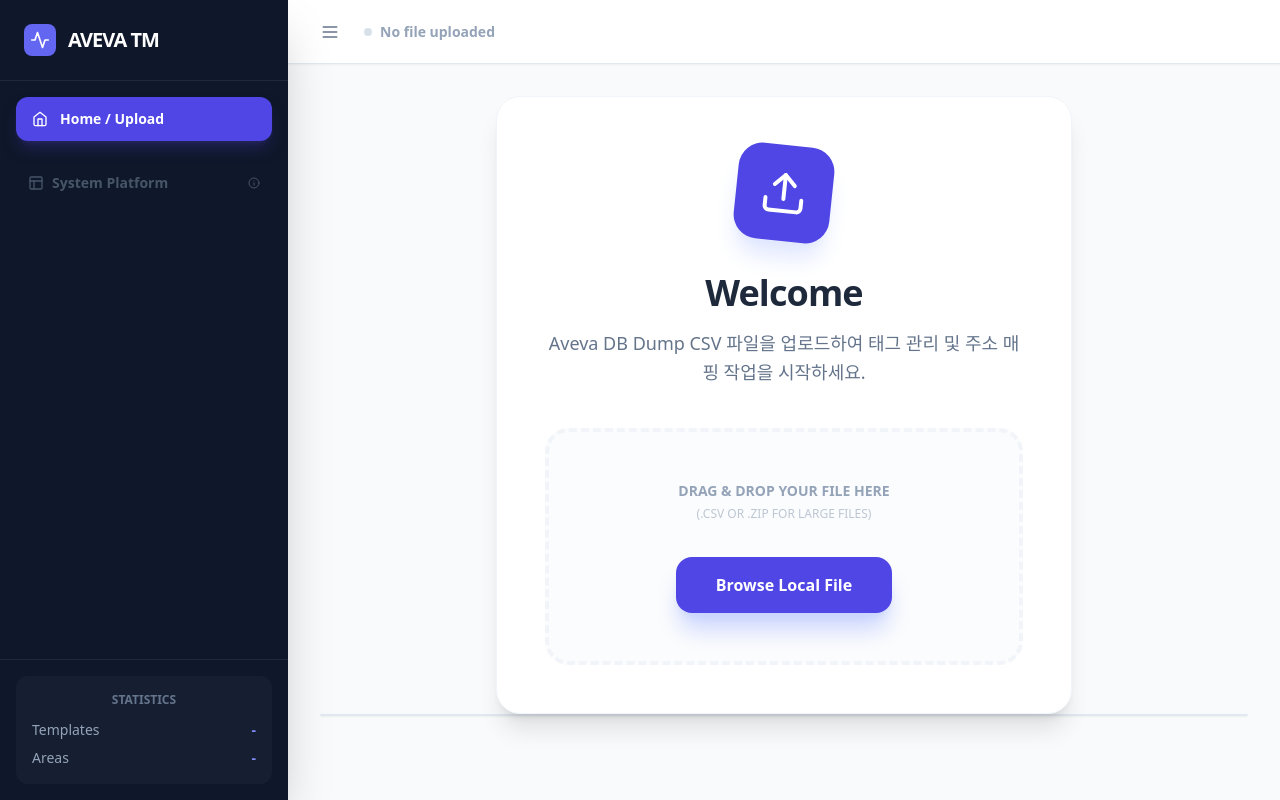
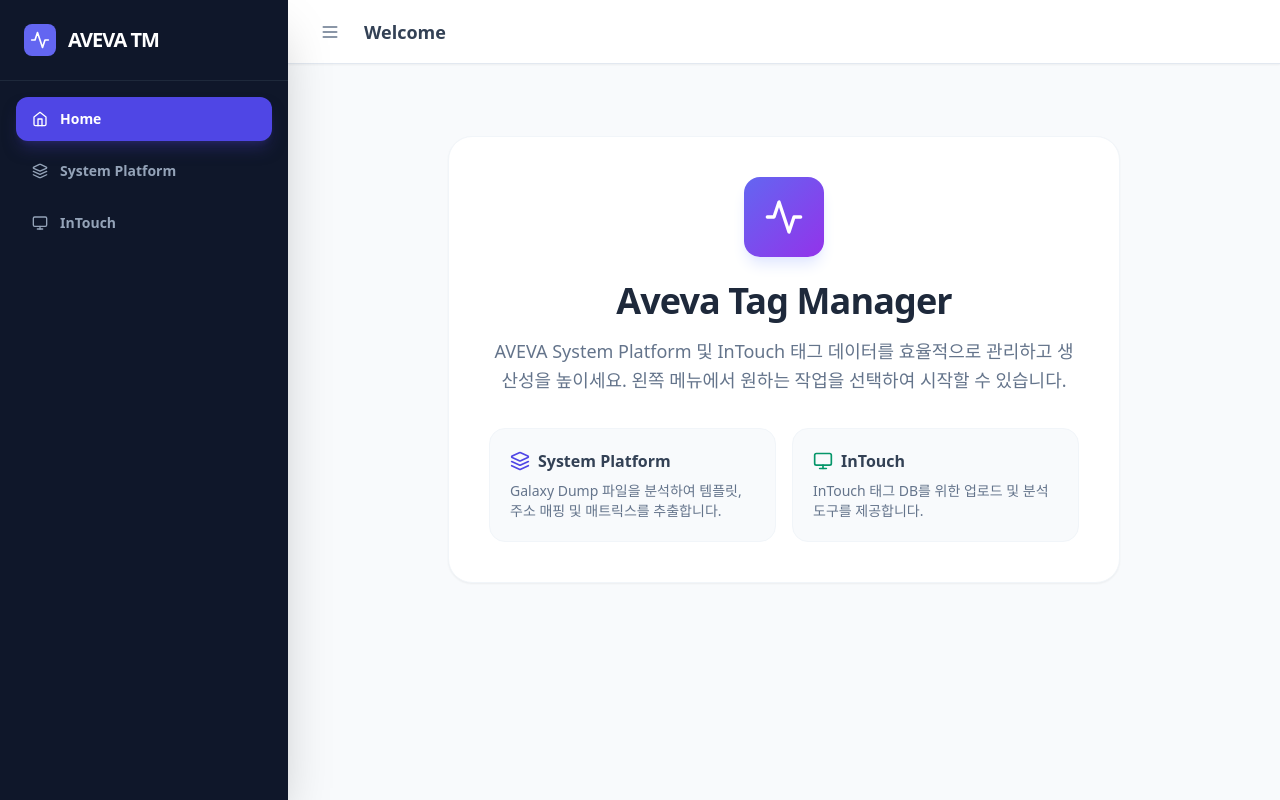
Before and after one commit to chaturu/Aveva_Tag_Manager, a React (Vite) app in the folder web_app/frontend/: page / in a window 1280 px wide. Built offline with nearby package versions, Linux system fonts and the light colour scheme.

Commit message:
feat: Separate System Platform and InTouch UI

```diff
--- a/web_app/frontend/src/App.jsx
+++ b/web_app/frontend/src/App.jsx
@@ -1,6 +1,6 @@
 import React, { useState, useEffect } from 'react';
 import axios from 'axios';
-import { Upload, FileText, Layout, Activity, Download, CheckCircle, AlertCircle, ChevronDown, ChevronRight, Menu, Home, Info } from 'lucide-react';
+import { Upload, FileText, Layout, Activity, Download, CheckCircle, AlertCircle, ChevronDown, ChevronRight, Menu, Home, Info, Monitor, Layers } from 'lucide-react';
 import { clsx } from 'clsx';
 import { twMerge } from 'tailwind-merge';
 
@@ -12,14 +12,17 @@
     const [user, setUser] = useState({ id: 'guest' });
     const [session, setSession] = useState(null);
     const [uploading, setUploading] = useState(false);
-    const [activeTab, setActiveTab] = useState('home');
+
+    // Navigation State
+    const [activeMenu, setActiveMenu] = useState('home'); // 'home' | 'system_platform' | 'intouch'
+    const [activeSubMenu, setActiveSubMenu] = useState('templates'); // 'templates' | 'areas' | 'extensions'
+
     const [selectedTemplates, setSelectedTemplates] = useState([]);
     const [selectedAreas, setSelectedAreas] = useState([]);
     const [processing, setProcessing] = useState(false);
     const [message, setMessage] = useState(null);
     const [dragActive, setDragActive] = useState(false);
     const [isSidebarOpen, setIsSidebarOpen] = useState(true);
-    const [isSystemPlatformOpen, setIsSystemPlatformOpen] = useState(true);
 
     const uploadFile = async (file) => {
         if (!file) return;
@@ -42,8 +45,12 @@
                 headers: { 'Content-Type': 'multipart/form-data' },
             });
             setSession(res.data);
-            setActiveTab('templates'); // 업로드 성공 시 첫 번째 기능 탭으로 이동
             setMessage({ type: 'success', text: 'File uploaded successfully!' });
+
+            // Auto-select first feature if applicable, or stay on current menu
+            if (activeMenu === 'system_platform') {
+                setActiveSubMenu('templates');
+            }
         } catch (err) {
             console.error(err);
             setMessage({ type: 'error', text: 'Upload failed: ' + (err.response?.data?.detail || err.message) });
@@ -135,120 +142,15 @@
         } catch (err) { setMessage({ type: 'error', text: 'Analysis failed.' }); } finally { setProcessing(false); }
     };
 
-    return (
-        <div className="min-h-screen bg-slate-50 flex overflow-hidden">
-            {/* Sidebar (Always Visible) */}
-            <aside className={cn(
-                "bg-slate-900 text-slate-300 w-72 flex-shrink-0 flex flex-col transition-all duration-300 z-20 shadow-2xl",
-                !isSidebarOpen && "-ml-72"
-            )}>
-                <div className="p-6 border-b border-slate-800 flex items-center gap-3">
-                    <div className="w-8 h-8 bg-indigo-500 rounded-lg flex items-center justify-center">
-                        <Activity className="text-white w-5 h-5" />
-                    </div>
-                    <span className="font-black text-xl text-white tracking-tighter">AVEVA TM</span>
-                </div>
-
-                <nav className="flex-1 p-4 overflow-y-auto">
-                    <SidebarItem id="home" label="Home / Upload" icon={Home} active={activeTab} set={setActiveTab} />
-
-                    <div className="mt-6 mb-2">
-                        <button
-                            onClick={() => setIsSystemPlatformOpen(!isSystemPlatformOpen)}
-                            disabled={!session}
-                            className={cn(
-                                "w-full flex items-center justify-between px-3 py-2 text-sm font-bold transition-colors",
-                                !session ? "text-slate-600 cursor-not-allowed" : "text-slate-400 hover:text-white"
-                            )}
-                        >
-                            <span className="flex items-center gap-2">
-                                <Layout className="w-4 h-4" /> System Platform
-                            </span>
-                            {!session ? <Info className="w-3 h-3" /> : (isSystemPlatformOpen ? <ChevronDown className="w-4 h-4" /> : <ChevronRight className="w-4 h-4" />)}
-                        </button>
-
-                        {isSystemPlatformOpen && session && (
-                            <div className="mt-1 ml-4 flex flex-col gap-1 border-l border-slate-800">
-                                <SidebarSubItem id="templates" label="Extract Templates" active={activeTab} set={setActiveTab} />
-                                <SidebarSubItem id="areas" label="Extract Areas" active={activeTab} set={setActiveTab} />
-                                <SidebarSubItem id="extensions" label="Extensions & PLC" active={activeTab} set={setActiveTab} />
-                            </div>
-                        )}
-                    </div>
-                </nav>
-
-                <div className="p-4 border-t border-slate-800">
-                    <div className="bg-slate-800/50 p-4 rounded-xl">
-                        <h3 className="text-xs font-black text-slate-500 uppercase mb-3 text-center">Statistics</h3>
-                        <div className="space-y-2">
-                            <div className="flex justify-between text-sm">
-                                <span className="text-slate-400">Templates</span>
-                                <span className="text-indigo-400 font-bold">{session ? session.total_templates : '-'}</span>
-                            </div>
-                            <div className="flex justify-between text-sm">
-                                <span className="text-slate-400">Areas</span>
-                                <span className="text-indigo-400 font-bold">{session ? session.total_areas : '-'}</span>
-                            </div>
-                        </div>
-                    </div>
-                </div>
-            </aside>
-
-            {/* Main Content Area */}
-            <div className="flex-1 flex flex-col min-w-0 h-screen">
-                {/* Topbar (Always Visible) */}
-                <header className="h-16 bg-white border-b border-slate-200 flex items-center justify-between px-6 flex-shrink-0 shadow-sm z-10">
-                    <div className="flex items-center gap-4">
-                        <button onClick={() => setIsSidebarOpen(!isSidebarOpen)} className="p-2 hover:bg-slate-100 rounded-lg text-slate-500 transition-colors">
-                            <Menu className="w-5 h-5" />
-                        </button>
-                        {session ? (
-                            <div className="flex items-center gap-2 bg-indigo-50 px-4 py-1.5 rounded-full border border-indigo-100">
-                                <FileText className="w-4 h-4 text-indigo-500" />
-                                <span className="text-sm font-bold text-indigo-700 truncate max-w-xs">{session.filename}</span>
-                            </div>
-                        ) : (
-                            <div className="text-sm font-bold text-slate-400 flex items-center gap-2">
-                                <div className="w-2 h-2 bg-slate-300 rounded-full animate-pulse" />
-                                No file uploaded
-                            </div>
-                        )}
-                    </div>
-                    {session && (
-                        <button
-                            onClick={() => { setSession(null); setMessage(null); setActiveTab('home'); }}
-                            className="text-sm font-bold text-indigo-600 hover:text-indigo-800 px-4 py-2 rounded-lg hover:bg-indigo-50 transition-all border border-transparent hover:border-indigo-100"
-                        >
-                            Reset & New Upload
-                        </button>
-                    )}
-                </header>
-
-                {/* Content 영역 */}
-                <main className="flex-1 overflow-auto p-8 relative">
-                    <div className="max-w-5xl mx-auto">
-                        {message && (
-                            <div className={cn("mb-6 p-4 rounded-xl flex items-center gap-3 border animate-in fade-in slide-in-from-top-4",
-                                message.type === 'error' ? "bg-red-50 text-red-600 border-red-100" : "bg-green-50 text-green-600 border-green-100"
-                            )}>
-                                {message.type === 'error' ? <AlertCircle className="w-5 h-5" /> : <CheckCircle className="w-5 h-5" />}
-                                <span className="font-bold">{message.text}</span>
-                            </div>
-                        )}
-
-                        {/* 1. Home / Upload 화면 (session 유무 상관없이 선택 가능) */}
-                        {activeTab === 'home' && (
+    // Helper to render the upload screen
+    const renderUploadScreen = (title, description) => (
         <div className="flex flex-col items-center justify-center min-h-[60vh]">
             <div className="bg-white p-12 rounded-3xl shadow-xl max-w-xl w-full text-center border border-slate-100">
                 <div className="mx-auto w-24 h-24 bg-indigo-600 rounded-3xl flex items-center justify-center mb-8 shadow-xl shadow-indigo-100 rotate-6 hover:rotate-0 transition-transform duration-500">
                     <Upload className="text-white w-12 h-12" />
                 </div>
-                                    <h1 className="text-4xl font-black mb-4 text-slate-800 tracking-tight">Welcome</h1>
-                                    <p className="text-slate-500 mb-10 font-medium text-lg leading-relaxed">
-                                        {session
-                                            ? "파일이 이미 업로드 되었습니다. 사이드바 메뉴를 통해 작업을 시작하시거나 새로운 파일을 올리세요."
-                                            : "Aveva DB Dump CSV 파일을 업로드하여 태그 관리 및 주소 매핑 작업을 시작하세요."}
-                                    </p>
+                <h1 className="text-3xl font-black mb-4 text-slate-800 tracking-tight">{title}</h1>
+                <p className="text-slate-500 mb-10 font-medium text-lg leading-relaxed">{description}</p>
 
                 <div
                     onDragEnter={handleDrag}
@@ -273,16 +175,169 @@
                 {uploading && (
                     <div className="mt-8 flex flex-col items-center gap-3">
                         <div className="w-10 h-10 border-4 border-slate-100 border-t-indigo-600 rounded-full animate-spin"></div>
-                                            <p className="text-sm font-black text-slate-600">서버에서 데이터 파싱 중...</p>
+                        <p className="text-sm font-black text-slate-600">데이터 처리 중입니다...</p>
                     </div>
                 )}
             </div>
         </div>
+    );
+
+    return (
+        <div className="min-h-screen bg-slate-50 flex overflow-hidden">
+            {/* Sidebar (Always Visible) */}
+            <aside className={cn(
+                "bg-slate-900 text-slate-300 w-72 flex-shrink-0 flex flex-col transition-all duration-300 z-20 shadow-2xl",
+                !isSidebarOpen && "-ml-72"
+            )}>
+                <div className="p-6 border-b border-slate-800 flex items-center gap-3">
+                    <div className="w-8 h-8 bg-indigo-500 rounded-lg flex items-center justify-center">
+                        <Activity className="text-white w-5 h-5" />
+                    </div>
+                    <span className="font-black text-xl text-white tracking-tighter">AVEVA TM</span>
+                </div>
+
+                <nav className="flex-1 p-4 overflow-y-auto space-y-2">
+                    <SidebarItem
+                        id="home"
+                        label="Home"
+                        icon={Home}
+                        active={activeMenu}
+                        set={setActiveMenu}
+                    />
+
+                    {/* System Platform Menu */}
+                    <div>
+                        <SidebarItem
+                            id="system_platform"
+                            label="System Platform"
+                            icon={Layers}
+                            active={activeMenu}
+                            set={setActiveMenu}
+                        />
+                        {activeMenu === 'system_platform' && session && (
+                            <div className="mt-1 ml-4 flex flex-col gap-1 border-l border-slate-800">
+                                <SidebarSubItem id="templates" label="Extract Templates" active={activeSubMenu} set={setActiveSubMenu} />
+                                <SidebarSubItem id="areas" label="Extract Areas" active={activeSubMenu} set={setActiveSubMenu} />
+                                <SidebarSubItem id="extensions" label="Extensions & PLC" active={activeSubMenu} set={setActiveSubMenu} />
+                            </div>
+                        )}
+                    </div>
+
+                    {/* InTouch Menu */}
+                    <div>
+                        <SidebarItem
+                            id="intouch"
+                            label="InTouch"
+                            icon={Monitor}
+                            active={activeMenu}
+                            set={setActiveMenu}
+                        />
+                        {activeMenu === 'intouch' && session && (
+                            <div className="mt-1 ml-4 flex flex-col gap-1 border-l border-slate-800">
+                                {/* Future InTouch features can go here */}
+                                <div className="px-4 py-2 text-xs font-medium text-slate-600">Coming Soon</div>
+                            </div>
+                        )}
+                    </div>
+                </nav>
+
+                {session && (
+                    <div className="p-4 border-t border-slate-800">
+                        <div className="bg-slate-800/50 p-4 rounded-xl">
+                            <h3 className="text-xs font-black text-slate-500 uppercase mb-3 text-center">Session Info</h3>
+                            <div className="space-y-2">
+                                <div className="flex justify-between text-sm">
+                                    <span className="text-slate-400">Items</span>
+                                    <span className="text-indigo-400 font-bold">{session.total_templates + session.total_areas}</span>
+                                </div>
+                            </div>
+                        </div>
+                    </div>
+                )}
+            </aside>
+
+            {/* Main Content Area */}
+            <div className="flex-1 flex flex-col min-w-0 h-screen">
+                {/* Topbar */}
+                <header className="h-16 bg-white border-b border-slate-200 flex items-center justify-between px-6 flex-shrink-0 shadow-sm z-10">
+                    <div className="flex items-center gap-4">
+                        <button onClick={() => setIsSidebarOpen(!isSidebarOpen)} className="p-2 hover:bg-slate-100 rounded-lg text-slate-500 transition-colors">
+                            <Menu className="w-5 h-5" />
+                        </button>
+                        <h2 className="text-lg font-bold text-slate-700">
+                            {activeMenu === 'home' && "Welcome"}
+                            {activeMenu === 'system_platform' && "System Platform Operations"}
+                            {activeMenu === 'intouch' && "InTouch Operations"}
+                        </h2>
+                    </div>
+                    {session && (
+                        <div className="flex items-center gap-4">
+                            <div className="flex items-center gap-2 bg-indigo-50 px-4 py-1.5 rounded-full border border-indigo-100">
+                                <FileText className="w-4 h-4 text-indigo-500" />
+                                <span className="text-sm font-bold text-indigo-700 truncate max-w-xs">{session.filename}</span>
+                            </div>
+                            <button
+                                onClick={() => { setSession(null); setMessage(null); }}
+                                className="text-sm font-bold text-red-500 hover:text-red-700 px-3 py-1.5 rounded-lg hover:bg-red-50 transition-colors"
+                            >
+                                Close Session
+                            </button>
+                        </div>
+                    )}
+                </header>
+
+                {/* Content */}
+                <main className="flex-1 overflow-auto p-8 relative">
+                    <div className="max-w-6xl mx-auto">
+                        {message && (
+                            <div className={cn("mb-6 p-4 rounded-xl flex items-center gap-3 border animate-in fade-in slide-in-from-top-4",
+                                message.type === 'error' ? "bg-red-50 text-red-600 border-red-100" : "bg-green-50 text-green-600 border-green-100"
+                            )}>
+                                {message.type === 'error' ? <AlertCircle className="w-5 h-5" /> : <CheckCircle className="w-5 h-5" />}
+                                <span className="font-bold">{message.text}</span>
+                            </div>
                         )}
 
-                        {/* 2. 기능 탭들 (session이 있을 때만 렌더링) */}
-                        <div className="bg-white rounded-3xl shadow-sm border border-slate-200 overflow-hidden">
-                            {session && activeTab === 'templates' && (
+                        {/* HOME VIEW */}
+                        {activeMenu === 'home' && (
+                            <div className="flex flex-col items-center justify-center pt-10">
+                                <div className="text-center max-w-2xl bg-white p-10 rounded-3xl shadow-sm border border-slate-100">
+                                    <div className="w-20 h-20 bg-gradient-to-br from-indigo-500 to-purple-600 rounded-2xl flex items-center justify-center mx-auto mb-6 shadow-lg shadow-indigo-100">
+                                        <Activity className="text-white w-10 h-10" />
+                                    </div>
+                                    <h1 className="text-4xl font-black text-slate-800 mb-4 tracking-tight">Aveva Tag Manager</h1>
+                                    <p className="text-lg text-slate-500 leading-relaxed mb-8">
+                                        AVEVA System Platform 및 InTouch 태그 데이터를 효율적으로 관리하고 생산성을 높이세요.
+                                        왼쪽 메뉴에서 원하는 작업을 선택하여 시작할 수 있습니다.
+                                    </p>
+                                    <div className="grid grid-cols-2 gap-4 text-left">
+                                        <div className="p-5 bg-slate-50 rounded-2xl border border-slate-100">
+                                            <div className="flex items-center gap-2 mb-2">
+                                                <Layers className="w-5 h-5 text-indigo-600" />
+                                                <span className="font-bold text-slate-700">System Platform</span>
+                                            </div>
+                                            <p className="text-sm text-slate-500">Galaxy Dump 파일을 분석하여 템플릿, 주소 매핑 및 매트릭스를 추출합니다.</p>
+                                        </div>
+                                        <div className="p-5 bg-slate-50 rounded-2xl border border-slate-100">
+                                            <div className="flex items-center gap-2 mb-2">
+                                                <Monitor className="w-5 h-5 text-emerald-600" />
+                                                <span className="font-bold text-slate-700">InTouch</span>
+                                            </div>
+                                            <p className="text-sm text-slate-500">InTouch 태그 DB를 위한 업로드 및 분석 도구를 제공합니다.</p>
+                                        </div>
+                                    </div>
+                                </div>
+                            </div>
+                        )}
+
+                        {/* SYSTEM PLATFORM VIEW */}
+                        {activeMenu === 'system_platform' && (
+                            <>
+                                {!session ? (
+                                    renderUploadScreen("System Platform Upload", "Galaxy Dump CSV 파일을 업로드하여 템플릿과 영역 정보를 분석하세요.")
+                                ) : (
+                                    <div className="bg-white rounded-3xl shadow-sm border border-slate-200 overflow-hidden min-h-[500px]">
+                                        {activeSubMenu === 'templates' && (
                                             <div className="p-10">
                                                 <h2 className="text-3xl font-black text-slate-800 mb-2">Template Extraction</h2>
                                                 <p className="text-slate-500 mb-10 font-medium">추출할 템플릿을 선택하세요. $Area 속성은 자동으로 포함됩니다.</p>
@@ -320,7 +375,7 @@
                                             </div>
                                         )}
 
-                            {session && activeTab === 'areas' && (
+                                        {activeSubMenu === 'areas' && (
                                             <div className="p-10">
                                                 <h2 className="text-3xl font-black text-slate-800 mb-2">Area Extraction</h2>
                                                 <p className="text-slate-500 mb-10 font-medium">데이터를 필터링할 Area를 선택하세요. 선택한 Area에 해당하는 행만 유지됩니다.</p>
@@ -358,7 +413,7 @@
                                             </div>
                                         )}
 
-                            {session && activeTab === 'extensions' && (
+                                        {activeSubMenu === 'extensions' && (
                                             <div className="p-10 space-y-12">
                                                 <section className="bg-slate-50/50 p-8 rounded-3xl border border-slate-100">
                                                     <h2 className="text-2xl font-black text-slate-800 mb-2">Extension Analysis</h2>
@@ -391,6 +446,31 @@
                                             </div>
                                         )}
                                     </div>
+                                )}
+                            </>
+                        )}
+
+                        {/* INTOUCH VIEW */}
+                        {activeMenu === 'intouch' && (
+                            <>
+                                {!session ? (
+                                    renderUploadScreen("InTouch Upload", "InTouch DB Dump CSV 파일을 업로드하여 태그를 분석하세요.")
+                                ) : (
+                                    <div className="bg-white rounded-3xl shadow-sm border border-slate-200 p-12 text-center">
+                                        <div className="w-20 h-20 bg-slate-100 rounded-full flex items-center justify-center mx-auto mb-4">
+                                            <Monitor className="text-slate-400 w-10 h-10" />
+                                        </div>
+                                        <h2 className="text-2xl font-black text-slate-800 mb-2">InTouch Workspace</h2>
+                                        <p className="text-slate-500">InTouch 관련 기능은 현재 준비 중입니다.</p>
+                                        <div className="mt-8">
+                                             {/* Placeholder mostly - reusing extraction just to show something if needed, or keeping blank */}
+                                             <button className="bg-slate-100 text-slate-400 px-6 py-3 rounded-xl font-bold cursor-not-allowed">No Actions Available</button>
+                                        </div>
+                                    </div>
+                                )}
+                            </>
+                        )}
+
                     </div>
                 </main>
             </div>
```
Lines whose indentation alone changed are shown as unchanged.
